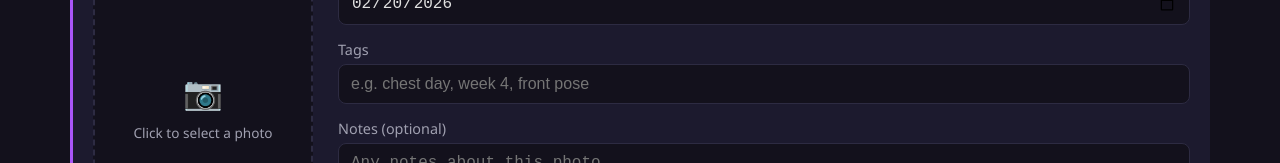
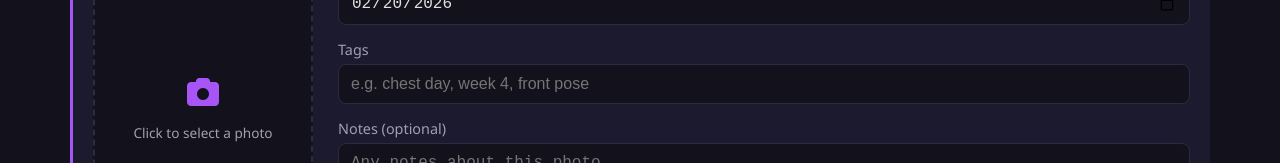
Before and after one commit to McKwakkle/workout-tracker, a React (Create React App) app: page /photos in a window 1280 px wide. Shown: the part 232-395 px from the top of the page. Built offline with nearby package versions, Linux system fonts and the light colour scheme.

Commit message:
Update photo upload icon to use Font Awesome for improved visual consistency

```diff
--- a/src/App.css
+++ b/src/App.css
@@ -1024,6 +1024,7 @@ body {
 }
 
 .cal-nav-btn {
+  color: #a855f7;
   background: none;
   border: 1px solid #a855f7;
   font-size: 1.5rem;
@@ -1148,6 +1149,26 @@ body {
   right: 6px;
   font-size: 0.75rem;
   opacity: 0.7;
+}
+
+.cal-photo-icon i {
+  color: #a0a0b0;
+  font-size: 0.75rem;
+}
+
+.cal-no-photo-icon i {
+  color: #a855f7;
+  font-size: 1.8rem;
+}
+
+.upload-icon i {
+  color: #a855f7;
+  font-size: 2rem;
+}
+
+.dashboard-no-photo-icon i {
+  color: #a855f7;
+  font-size: 2rem;
 }
 
 .cal-detail-panel {
@@ -1731,6 +1752,10 @@ body {
 
 .footer-link:hover {
   color: #a855f7;
+}
+
+.footer-link i {
+  margin-right: 6px;
 }
 
 .footer-link-disabled {
--- a/src/pages/Photos.js
+++ b/src/pages/Photos.js
@@ -164,7 +164,7 @@ function Photos() {
                 <img src={preview} alt="Preview" className="upload-preview" />
               ) : (
                 <div className="upload-placeholder">
-                  <span className="upload-icon">📷</span>
+                  <span className="upload-icon"><i className="fa-solid fa-camera"></i></span>
                   <p>Click to select a photo</p>
                 </div>
               )}
```
